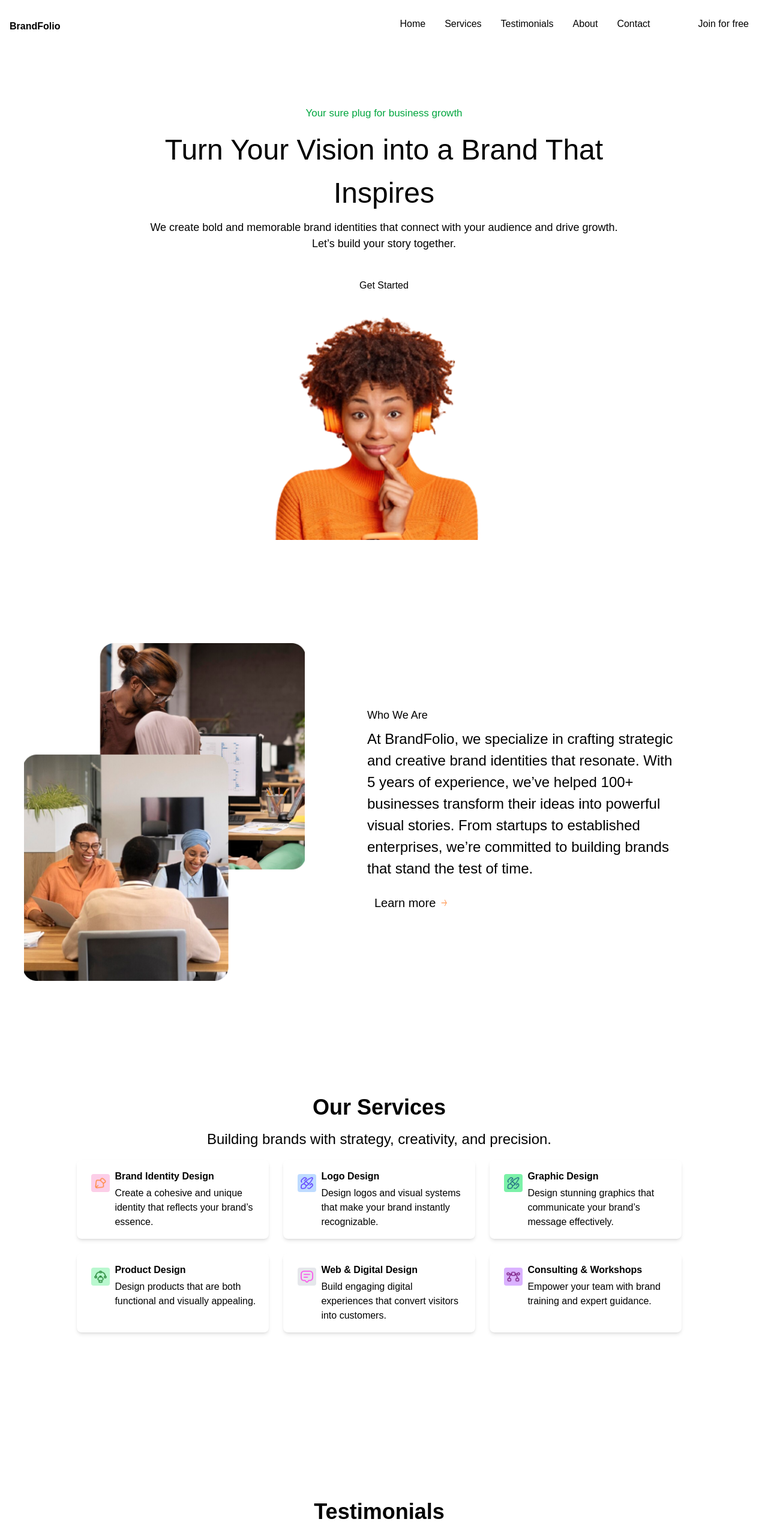
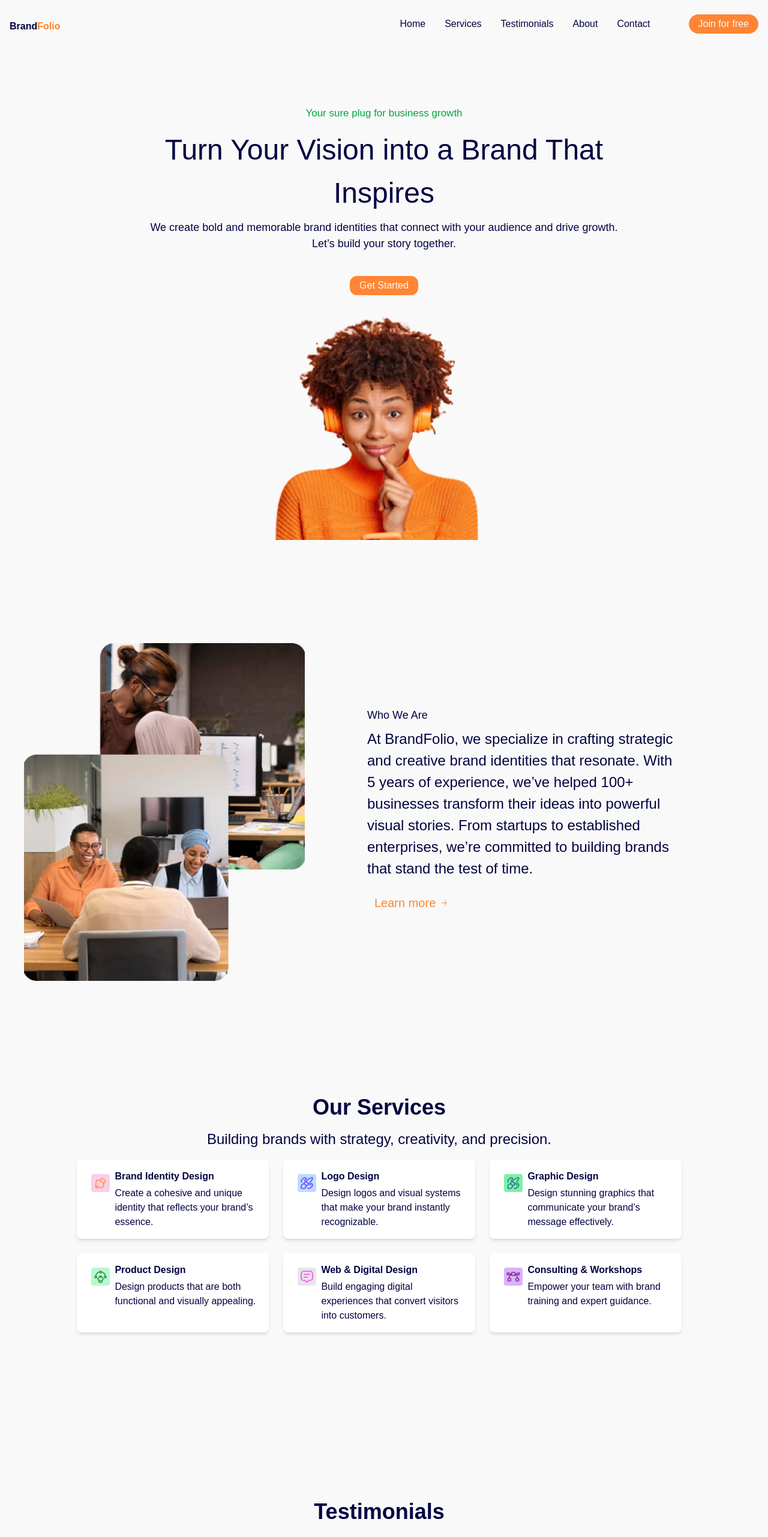
Before and after one commit to MideJayeoba/tailwind-project, a React (Vite) app in the folder learning/: page / in a window 1280 px wide. Shown: the top 2562 px of the page at 60% size. Built offline with nearby package versions, Linux system fonts and the light colour scheme.

Commit message:
dynamic styling for color removed

```diff
--- a/learning/src/App.jsx
+++ b/learning/src/App.jsx
@@ -9,14 +9,7 @@ import message from './assets/message-text.png'
 import pentool from './assets/pen-tool-2.png'
 import bezier from './assets/bezier.png'
 
-
-
 let navbar = ["Home", "Services", "Testimonials", "About", "Contact"]
-let color = [
-  "#020340", // Orange
-  "#FF8533", // dark Blue
-  "#F9F9F9" // Light Gray
-];
 
 const services = [
   {
@@ -59,24 +52,24 @@ const services = [
 
 export default function App(){
   return (
-    <div className={`bg-[${color[2]}] w-full min-h-screen flex flex-col items-center`}>
+  <div className="bg-[#F9F9F9] w-full min-h-screen flex flex-col items-center">
     <nav id='home' className="max-w-7xl w-full h-16 flex justify-between items-center mx-auto px-4 pt-4">
     <p className="flex items-center pt-2">
-          <b className={`text-[${color[0]}]`}>Brand</b>
-          <b className={`text-[${color[1]}]`}>Folio</b>
+      <b className="text-[#020340]">Brand</b>
+      <b className="text-[#FF8533]">Folio</b>
     </p>
     <ul className="flex flex-row items-center space-x-4">
       {navbar.map((item, index) => (
       <li className="p-2" key={index}>
         <a
-                className={`text-[${color[0]}] hover:text-[${color[1]}] transition-colors duration-200`}
+        className="text-[#020340] hover:text-[#FF8533] transition-colors duration-200"
         href={`#${item.toLowerCase()}`}
         >
         {item}
         </a>
       </li>
       ))}
-          <button className={`ml-4 md:ml-10 px-4 py-1 bg-[${color[1]}] rounded-full text-[${color[2]}] hover:bg-[${color[0]}] transition-colors duration-400`}>
+      <button className="ml-4 md:ml-10 px-4 py-1 bg-[#FF8533] rounded-full text-[#F9F9F9] hover:bg-[#020340] transition-colors duration-400">
       Join for free
       </button>
     </ul>
@@ -86,13 +79,13 @@ export default function App(){
       Your sure plug for business growth
     </p>
     <div className="p-1 flex flex-col items-center w-full max-w-[848px] mx-auto">
-          <h1 className={`p-2 flex justify-center text-[32px] md:text-[48px] w-full text-center text-[${color[0]}]`}>
+      <h1 className="p-2 flex justify-center text-[32px] md:text-[48px] w-full text-center text-[#020340]">
       Turn Your Vision into a Brand That Inspires
       </h1>
-          <p className={`flex w-full max-w-[818px] text-[16px] md:text-[18px] justify-center text-center text-[${color[0]}] pb-6 md:pb-10`}>
+      <p className="flex w-full max-w-[818px] text-[16px] md:text-[18px] justify-center text-center text-[#020340] pb-6 md:pb-10">
       We create bold and memorable brand identities that connect with your audience and drive growth. Let’s build your story together.
       </p>
-          <button className={`px-4 py-1 bg-[${color[1]}] rounded-xl text-[${color[2]}] mb-6 hover:bg-[${color[0]}] transition-colors duration-400`}>
+      <button className="px-4 py-1 bg-[#FF8533] rounded-xl text-[#F9F9F9] mb-6 hover:bg-[#020340] transition-colors duration-400">
       Get Started
       </button>
       <img
@@ -110,12 +103,12 @@ export default function App(){
       alt=""
       />
       <div className="flex flex-col p-4 md:m-20 md:mr-24 self-center">
-            <p className={`mb-2 text-[16px] md:text-[18px] text-[${color[0]}]`}>Who We Are</p>
-            <p className={`text-[15px] md:text-[24px] mb-4 text-[${color[0]}]`}>
+      <p className="mb-2 text-[16px] md:text-[18px] text-[#020340]">Who We Are</p>
+      <p className="text-[15px] md:text-[24px] mb-4 text-[#020340]">
         At BrandFolio, we specialize in crafting strategic and creative brand identities that resonate. With 5 years of experience, we’ve helped 100+ businesses transform their ideas into powerful visual stories. From startups to established enterprises, we’re committed to building brands that stand the test of time.
       </p>
       <a
-              className={`flex items-center bg-none text-[${color[1]}] text-[18px] md:text-[20px] rounded-lg w-fit px-3 py-2 hover:text-[${color[2]}] hover:bg-[${color[0]}] transition-colors duration-200`}
+        className="flex items-center bg-none text-[#FF8533] text-[18px] md:text-[20px] rounded-lg w-fit px-3 py-2 hover:text-[#F9F9F9] hover:bg-[#020340] transition-colors duration-200"
         href=""
       >
         Learn more
@@ -128,14 +121,12 @@ export default function App(){
     <section id="services" className="max-w-7xl w-full mx-auto px-4 mt-20">
     <div className="flex flex-col md:flex-row w-full max-w-7xl px-4">
       <div className="text-center flex flex-col p-4 md:m-20 md:mr-24 self-center w-full">
-            <p className={`text-[24px] font-bold mb-2 text-[${color[0]}] md:text-[36px]`}>Our Services</p>
-            <p className={`text-[${color[0]}] text-[15px] md:text-[24px] mb-4`}>
+      <p className="text-[24px] font-bold mb-2 text-[#020340] md:text-[36px]">Our Services</p>
+      <p className="text-[#020340] text-[15px] md:text-[24px] mb-4">
         Building brands with strategy, creativity, and precision.
       </p>
       {/* Responsive grid: 1 column on mobile, 2 on md, 3 on lg */}
-            {/*
-              Define your services as an array of objects for easier mapping and scalability.
-            */}
+      {/* Define your services as an array of objects for easier mapping and scalability. */}
 
 
       <div
@@ -154,8 +145,8 @@ export default function App(){
         <div className={`flex p-4 bg-white rounded-lg shadow-md items-start hover:${service.color}`} key={i}>
         <img className={`w-[36px] h-[30px] p-1 ${service.color} m-2 rounded`} src={service.icon} alt="" />
         <span className="flex flex-col items-start w-full">
-                  <h1 className={`font-bold text-[${color[0]}] mb-1`}>{service.title}</h1>
-                  <p className={`text-start text-[${color[0]}]`}>
+          <h1 className="font-bold text-[#020340] mb-1">{service.title}</h1>
+          <p className="text-start text-[#020340]">
           {service.description}
           </p>
         </span>
@@ -169,8 +160,8 @@ export default function App(){
     <section id="testimonials" className="max-w-7xl w-full mx-auto px-4 mt-20">
     <div className='flex flex-col md:flex-row w-full max-w-7xl px-4'>
       <div className="text-center flex flex-col p-4 md:m-20 md:mr-24 self-center w-full">
-            <p className={`text-[24px] font-bold mb-2 text-[${color[0]}] md:text-[36px]`}>Testimonials</p>
-            <p className={`text-[${color[0]}] text-[15px] md:text-[24px] mb-4`}>
+      <p className="text-[24px] font-bold mb-2 text-[#020340] md:text-[36px]">Testimonials</p>
+      <p className="text-[#020340] text-[15px] md:text-[24px] mb-4">
         What our clients say about us
       </p>
       <p>
```
Lines whose indentation alone changed are shown as unchanged.
